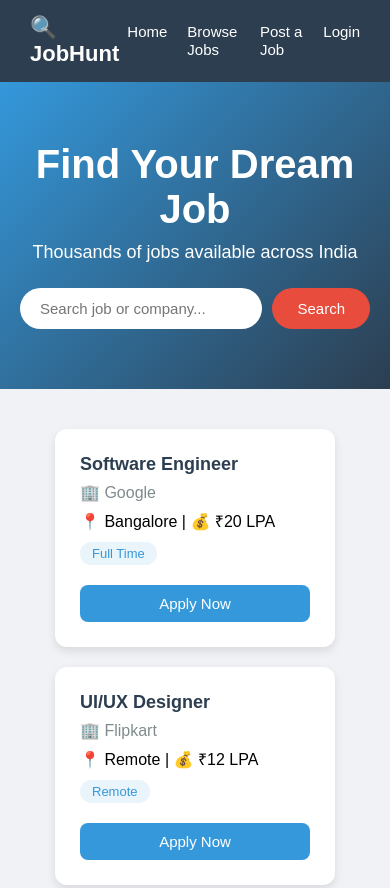
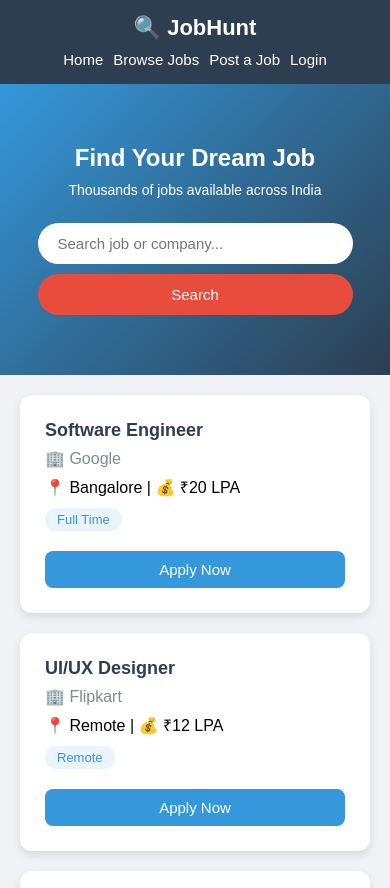
Before and after one commit to kumbharsachin/jobhunt, a plain HTML site: page index.html in a window 390 px wide. Shown: the top 888 px of the page. Drawn offline with Linux system fonts and the light colour scheme; no server answers.

Commit message:
Made site mobile friendly

```diff
--- a/index.html
+++ b/index.html
@@ -2,6 +2,7 @@
 <html>
   <head>
     <title>JobHunt Platform</title>
+    <meta name="viewport" content="width=device-width, initial-scale=1.0">
     <link rel="stylesheet" href="style.css">
   </head>
   <body>
--- a/style.css
+++ b/style.css
@@ -138,3 +138,54 @@ nav ul a:hover {
 .job-card button:hover {
   background-color: #2980b9;
 }
+/* ===== MOBILE FRIENDLY ===== */
+@media (max-width: 768px) {
+
+  /* NAVBAR */
+  nav {
+    flex-direction: column;
+    gap: 10px;
+    padding: 15px;
+    text-align: center;
+  }
+
+  nav ul {
+    flex-wrap: wrap;
+    justify-content: center;
+    gap: 10px;
+  }
+
+  /* HERO */
+  .hero h1 {
+    font-size: 24px;
+  }
+
+  .hero p {
+    font-size: 14px;
+  }
+
+  /* SEARCH BAR */
+  .search-bar {
+    flex-direction: column;
+    align-items: center;
+    gap: 10px;
+  }
+
+  .search-bar input {
+    width: 90%;
+  }
+
+  .search-bar button {
+    width: 90%;
+  }
+
+  /* JOB CARDS */
+  .job-container {
+    padding: 20px;
+  }
+
+  .job-card {
+    width: 100%;
+  }
+
+}
```
Also changed, not shown: dashboard.css (+37 -0 lines), dashboard.html (+1 -0 lines), job.css (+26 -0 lines), job.html (+1 -0 lines), login.css (+12 -0 lines), login.html (+1 -0 lines).
